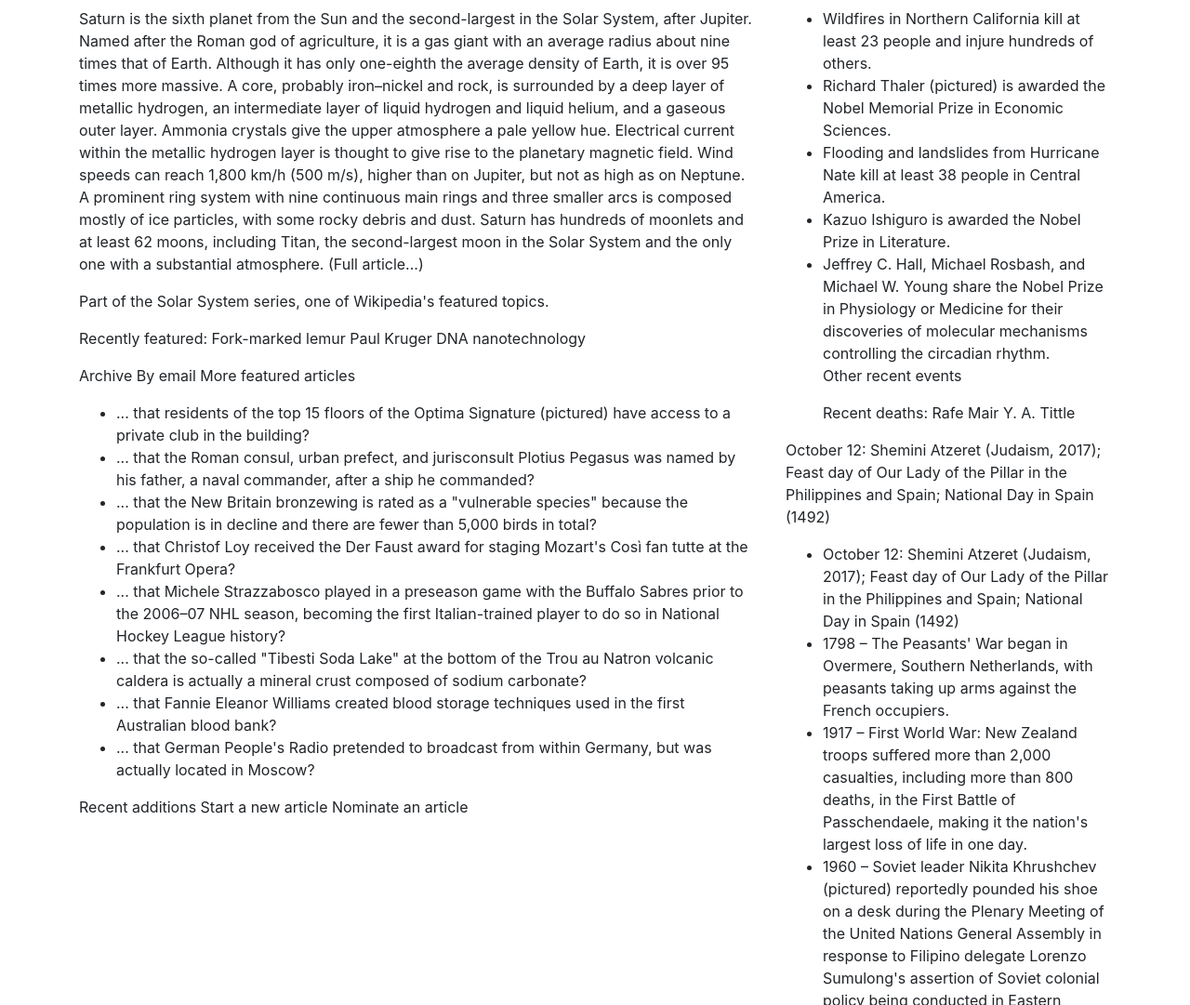
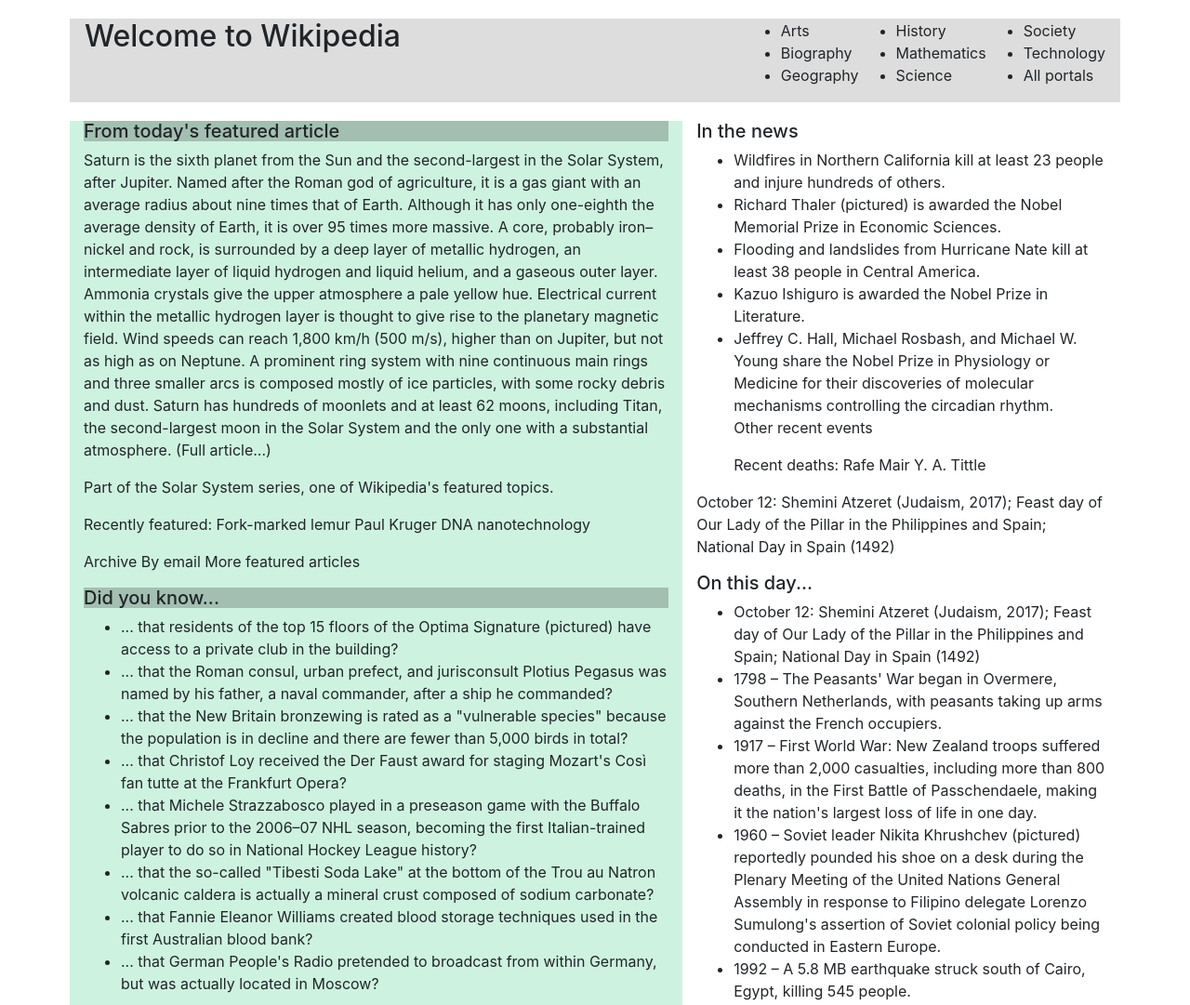
Before and after one commit to zmarston/wikipedia, a plain HTML site: page index.html in a window 1280 px wide. Shown: the top 1081 px of the page at 93% size. Drawn offline with Linux system fonts and the light colour scheme.

Commit message:
lots of classes for css

```diff
--- a/css/styles.css
+++ b/css/styles.css
@@ -0,0 +1,21 @@
+.W-W-contaner {
+  border-width: 1px;
+  border-style: solid;
+  border-color: #ddd;
+  background-color: #ddd;
+}
+.float-left {
+  float: left;
+}
+.float-right {
+  float: right;
+}
+.color-green {
+  background-color: #cef2e0;
+}
+.color-dark-green {
+  background-color: #a3bfb1;
+}
+.padding {
+  padding: 10px;
+}
--- a/index.html
+++ b/index.html
@@ -7,17 +7,35 @@
     <title>Wikipedia</title>
   </head>
   <body>
-    <div class="container">
-      <div class="row">
+    <div class="container padding">
+      <div class="row padding">
+        <div class="col-md-12 W-W-contaner">
+          <h2 class="float-left">Welcome to Wikipedia</h2>
+          <ul class="float-right">
+            <li>Society</li>
+            <li>Technology</li>
+            <li>All portals</li>
+          </ul>
+          <ul class="float-right">
+            <li>History</li>
+            <li>Mathematics</li>
+            <li>Science</li>
+          </ul>
+          <ul class="float-right">
+            <li>Arts</li>
+            <li>Biography</li>
+            <li>Geography</li>
+          </ul>
+        </div>
       </div>
-      <div class="row">
-        <div class="col-md-8">
-          <h6></h6>
+      <div class="row padding">
+        <div class="col-md-7 color-green">
+          <h5 class="color-dark-green">From today's featured article</h5>
           <p>Saturn is the sixth planet from the Sun and the second-largest in the Solar System, after Jupiter. Named after the Roman god of agriculture, it is a gas giant with an average radius about nine times that of Earth. Although it has only one-eighth the average density of Earth, it is over 95 times more massive. A core, probably iron–nickel and rock, is surrounded by a deep layer of metallic hydrogen, an intermediate layer of liquid hydrogen and liquid helium, and a gaseous outer layer. Ammonia crystals give the upper atmosphere a pale yellow hue. Electrical current within the metallic hydrogen layer is thought to give rise to the planetary magnetic field. Wind speeds can reach 1,800 km/h (500 m/s), higher than on Jupiter, but not as high as on Neptune. A prominent ring system with nine continuous main rings and three smaller arcs is composed mostly of ice particles, with some rocky debris and dust. Saturn has hundreds of moonlets and at least 62 moons, including Titan, the second-largest moon in the Solar System and the only one with a substantial atmosphere. (Full article...)</p>
           <p>Part of the Solar System series, one of Wikipedia's featured topics.</p>
           <p>Recently featured: Fork-marked lemur Paul Kruger DNA nanotechnology</p>
           <p>Archive By email More featured articles</p>
-          <h6></h6>
+          <h5 class="color-dark-green">Did you know...</h5>
           <ul>
             <li>... that residents of the top 15 floors of the Optima Signature (pictured) have access to a private club in the building?</li>
             <li>... that the Roman consul, urban prefect, and jurisconsult Plotius Pegasus was named by his father, a naval commander, after a ship he commanded?</li>
@@ -30,8 +48,8 @@
           </ul>
           <p>Recent additions Start a new article Nominate an article</p>
         </div>
-        <div class="col-md-4">
-          <h6></h6>
+        <div class="col-md-5">
+          <h5>In the news</h5>
           <ul>
           <li>Wildfires in Northern California kill at least 23 people and injure hundreds of others.</li>
           <li>Richard Thaler (pictured) is awarded the Nobel Memorial Prize in Economic Sciences.</li>
@@ -42,7 +60,7 @@
           <p>Recent deaths: Rafe Mair Y. A. Tittle</p>
           </ul>
           <p>October 12: Shemini Atzeret (Judaism, 2017); Feast day of Our Lady of the Pillar in the Philippines and Spain; National Day in Spain (1492)</p>
-          <h6></h6>
+          <h5>On this day...</h5>
           <ul>
             <li>October 12: Shemini Atzeret (Judaism, 2017); Feast day of Our Lady of the Pillar in the Philippines and Spain; National Day in Spain (1492)</li>
             <li>1798 – The Peasants' War began in Overmere, Southern Netherlands, with peasants taking up arms against the French occupiers.</li>
@@ -55,7 +73,24 @@
           <p>Archive By email List of historical anniversaries</p>
         </div>
       </div>
-      <div class="row">
+      <div class="row padding">
+        <div class="col-md-12">
+          <h5>Today's featured picture</h5>
+          <p>Saffron is a spice derived from the flower of Crocus sativus, commonly known as the "saffron crocus". The vivid crimson stigmas and styles, called threads, are collected and dried to be used mainly as a seasoning and colouring agent in food. Saffron, long among the world's most costly spices by weight, was probably first cultivated in or near Greece. Today Iran accounts for approximately 90% of global production.</p>
+          <p>Recently featured: Ceylon rupee Messier 106 Selimiye Barracks</p>
+          <p>Archive More featured pictures</p>
+        </div>
+      </div>
+      <div>
+        <h5>Other areas of Wikipedia</h5>
+        <ul>
+          <li>Community portal – Bulletin board, projects, resources and activities covering a wide range of Wikipedia areas.</li>
+          <li>Help desk – Ask questions about using Wikipedia.</li>
+          <li>Local embassy – For Wikipedia-related communication in languages other than English.</li>
+          <li>Reference desk – Serving as virtual librarians, Wikipedia volunteers tackle your questions on a wide range of subjects.</li>
+          <li>Site news – Announcements, updates, articles and press releases on Wikipedia and the Wikimedia Foundation.</li>
+          <li>Village pump – For discussions about Wikipedia itself, including areas for technical issues and policies.</li>
+        </ul>
       </div>
     </div>
   </body>
```
